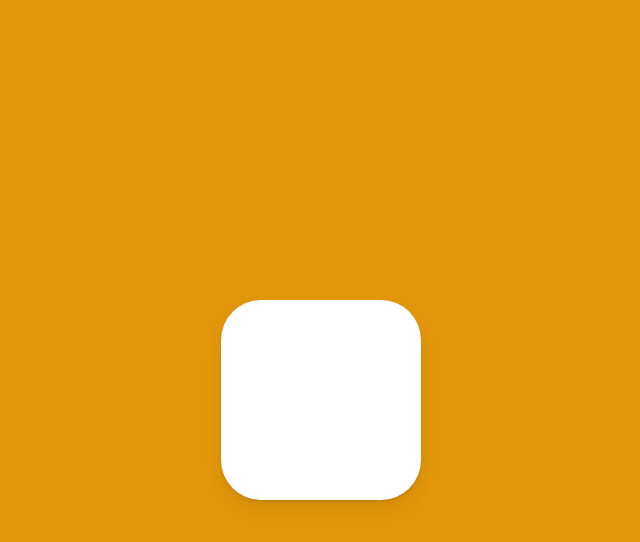
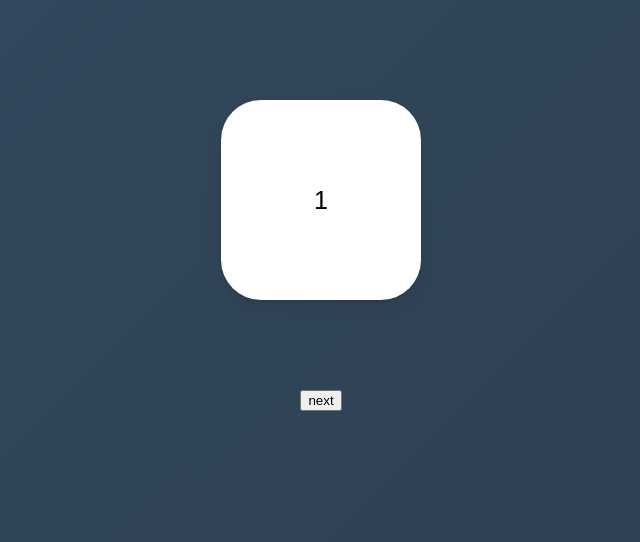
Before and after one commit to origuri/react-framer-app, a React (Create React App) app: page / in a window 1280 px wide. Shown: the top 542 px of the page, without its empty margins (319-959 px from the left). Built offline with nearby package versions, Linux system fonts and the light colour scheme.

Commit message:
2023.12.27 - slider

```diff
--- a/src/App.tsx
+++ b/src/App.tsx
@@ -1,14 +1,11 @@
-import {
-  motion,
-  useMotionValue,
-  useMotionValueEvent,
-  useTransform,
-} from "framer-motion";
+import { AnimatePresence, motion } from "framer-motion";
+import { useState } from "react";
 
 import styled from "styled-components";
 
 const Wrapper = styled(motion.div)`
   display: flex;
+  flex-direction: column;
   height: 100vh;
   width: 100vw;
   justify-content: center;
@@ -16,46 +13,56 @@ const Wrapper = styled(motion.div)`
 `;
 
 const Box = styled(motion.div)`
+  position: absolute;
+  top: 100px;
   width: 200px;
   height: 200px;
   background-color: rgb(255, 255, 255);
   border-radius: 40px;
   box-shadow: 0 2px 3px rgba(0, 0, 0, 0.1), 0 10px 20px rgba(0, 0, 0, 0.06);
+  display: flex;
+  justify-content: center;
+  align-items: center;
+  font-size: 25px;
 `;
 
 const boxVars = {
-  // hover하면 크기가 1.5배 커짐, 180도 회전
-  hover: {
-    scale: 1.5,
-    rotateZ: 180,
+  invisible: {
+    x: 500,
+    opacity: 0,
+    scale: 0,
   },
-  // 해당 div를 계속 클릭을 유지할 때 크기는 원상 복귀, 원모양 변환
-  tab: {
+  visible: {
+    x: 0,
+    opacity: 1,
     scale: 1,
-    borderRadius: "100px",
   },
-  drag: {
-    backgroundColor: "#9b59b6",
-    transition: {
-      duration: 0, // 애니메이션 효과를 주기 싫을 때
-    },
-  },
+  exit: { x: -500, opacity: 0, scale: 0 },
 };
 
 function App() {
-  const x = useMotionValue(0);
-  // useTransForm은 3개의 인자를 필요로 함.
-  // 변할 함수, 변할 값, 그 값에 도달했을 때 얻은 값
-  const rotate = useTransform(x, [-800, 800], [-360, 360]);
-  const bgColor = useTransform(x, [-800, 800], ["#f1c40f", "#d35400"]);
-
-  useMotionValueEvent(bgColor, "change", (e) => console.log(e));
-  useMotionValueEvent(x, "change", (e) => console.log(e));
-  useMotionValueEvent(rotate, "change", (e) => console.log(e));
+  const [visible, setVisible] = useState(1);
+  const next = () => {
+    setVisible((prev) => (prev === 9 ? (prev = 1) : prev + 1));
+  };
   return (
-    <Wrapper style={{ backgroundColor: bgColor }}>
-      {/* x값을 대입 시킬 수 있음. */}
-      <Box style={{ x: x, rotateZ: rotate }} drag={"x"} dragSnapToOrigin />
+    <Wrapper>
+      <AnimatePresence>
+        {[1, 2, 3, 4, 5, 6, 7, 8, 9].map((i) =>
+          i === visible ? (
+            <Box
+              variants={boxVars}
+              initial="invisible"
+              animate="visible"
+              exit="exit"
+              key={i}
+            >
+              {i}
+            </Box>
+          ) : null
+        )}
+      </AnimatePresence>
+      <button onClick={next}>next</button>
     </Wrapper>
   );
 }
--- a/src/index.tsx
+++ b/src/index.tsx
@@ -63,7 +63,7 @@ box-sizing: border-box;
 body{
 // main.tsx에 themeProvider로 감싸져있기 때문에 사용가능 함
 font-family: sans-serif;
-background:linear-gradient(135deg,rgb(238, 0, 153),rgb(221, 0, 238));
+background:linear-gradient(135deg,rgb(52, 73, 94),rgb(44, 62, 80));
 color: black
 }
 a{
```
